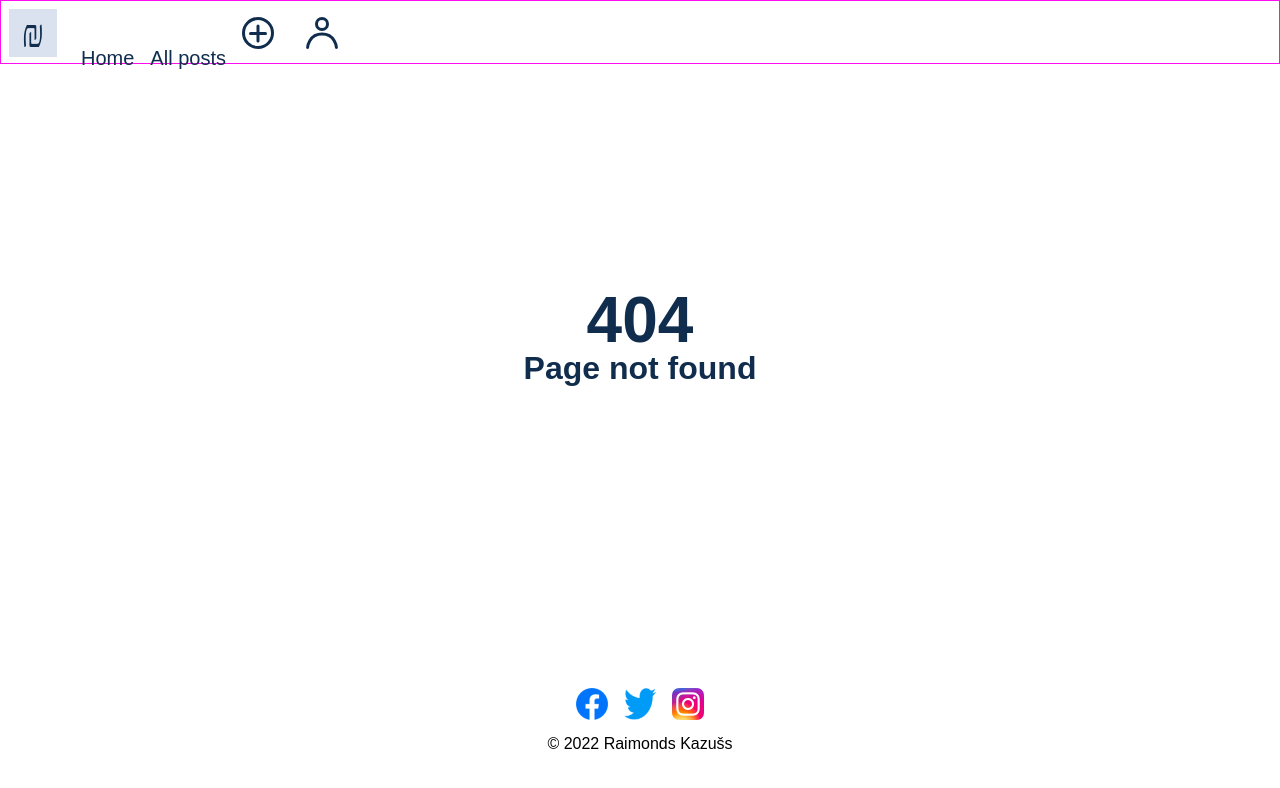
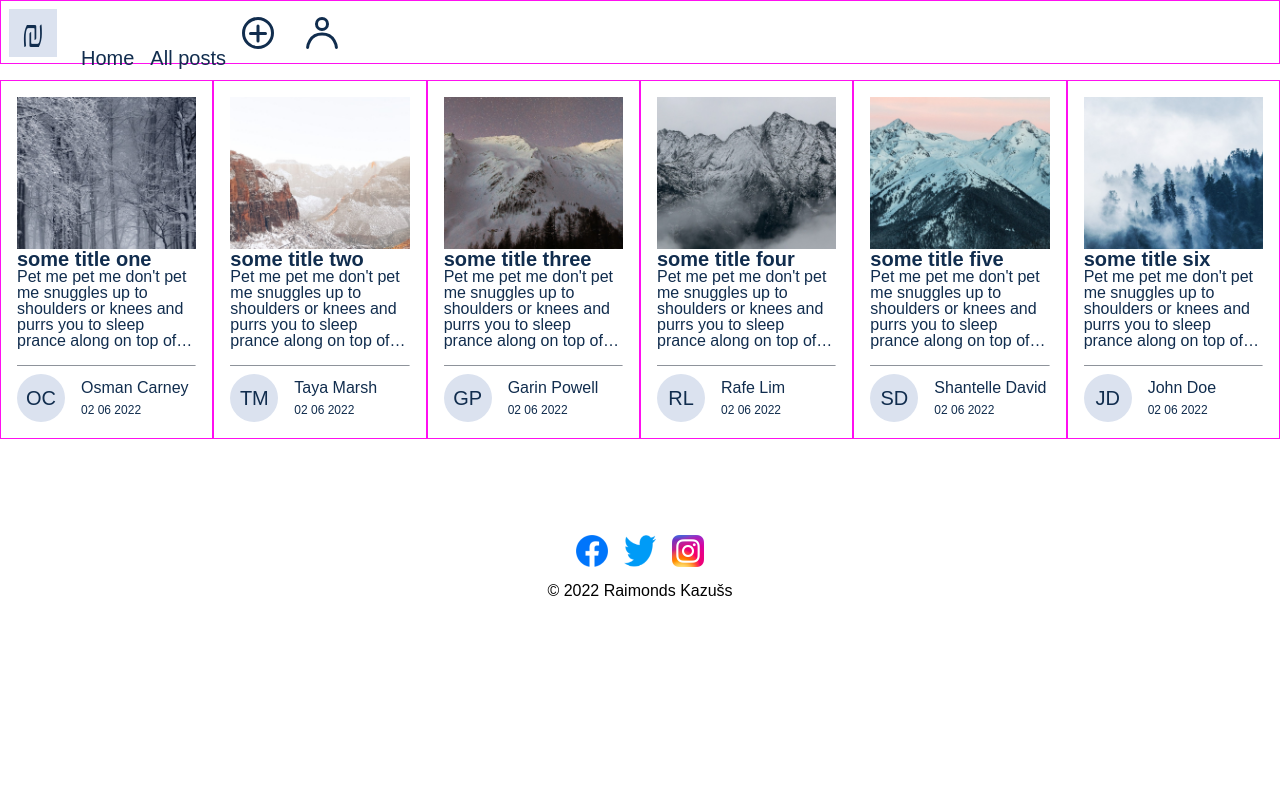
Before and after one commit to RaimondsKazuss/fd-9-react-1, a React (Create React App) app: page /all-posts in a window 1280 px wide. Before the commit this address had no page. Shown: the top 788 px of the page. Built offline with nearby package versions, Linux system fonts and the light colour scheme.

Commit message:
all posts page

```diff
--- a/src/App.js
+++ b/src/App.js
@@ -2,6 +2,7 @@ import { BrowserRouter, Route, Routes } from "react-router-dom";
 import Footer from "./components/Footer/Footer";
 import Nav from "./components/Nav/Nav";
 import GlobalStyle from "./GlobalStyle";
+import AllPosts from "./pages/AllPosts/AllPosts";
 import Home from "./pages/Home/Home";
 import NotFound from "./pages/NotFound/NotFound";
 
@@ -13,6 +14,7 @@ const App = () => {
         <Nav />
         <Routes>
           <Route path="/" element={<Home />} />
+          <Route exact path="/all-posts" element={<AllPosts />} />
           <Route path="*" element={<NotFound />} />
         </Routes>
         <Footer />
--- a/src/data/data.js
+++ b/src/data/data.js
@@ -1,16 +1,16 @@
 import bg1 from "../assets/bg/bg-1.jpg";
 import bg2 from "../assets/bg/bg-2.jpg";
 import bg3 from "../assets/bg/bg-3.jpg";
-import bg4 from "../assets/bg/bg-3.jpg";
-import bg5 from "../assets/bg/bg-3.jpg";
-import bg6 from "../assets/bg/bg-3.jpg";
+import bg4 from "../assets/bg/bg-4.jpg";
+import bg5 from "../assets/bg/bg-5.jpg";
+import bg6 from "../assets/bg/bg-6.jpg";
 
 export const posts = [
   {
     id: 1,
     title: "some title one",
     bg: bg1,
-    author: "John Doe",
+    author: "Osman Carney",
     description:
       "Pet me pet me don't pet me snuggles up to shoulders or knees and purrs you to sleep prance along on top of the garden fence, annoy the neighbor's dog and make it bark. Stuff and things make muffins eat fish on floor, so sit by the fire haha you hold me hooman i scratch destroy the blinds. Cat slap dog in face. ",
     date: "02 06 2022",
@@ -19,7 +19,7 @@ export const posts = [
     id: 2,
     title: "some title two",
     bg: bg2,
-    author: "John Doe",
+    author: "Taya Marsh",
     description:
       "Pet me pet me don't pet me snuggles up to shoulders or knees and purrs you to sleep prance along on top of the garden fence, annoy the neighbor's dog and make it bark. Stuff and things make muffins eat fish on floor, so sit by the fire haha you hold me hooman i scratch destroy the blinds. Cat slap dog in face. ",
     date: "02 06 2022",
@@ -28,7 +28,7 @@ export const posts = [
     id: 3,
     title: "some title three",
     bg: bg3,
-    author: "John Doe",
+    author: "Garin Powell",
     description:
       "Pet me pet me don't pet me snuggles up to shoulders or knees and purrs you to sleep prance along on top of the garden fence, annoy the neighbor's dog and make it bark. Stuff and things make muffins eat fish on floor, so sit by the fire haha you hold me hooman i scratch destroy the blinds. Cat slap dog in face. ",
     date: "02 06 2022",
@@ -37,7 +37,7 @@ export const posts = [
     id: 4,
     title: "some title four",
     bg: bg4,
-    author: "John Doe",
+    author: "Rafe Lim",
     description:
       "Pet me pet me don't pet me snuggles up to shoulders or knees and purrs you to sleep prance along on top of the garden fence, annoy the neighbor's dog and make it bark. Stuff and things make muffins eat fish on floor, so sit by the fire haha you hold me hooman i scratch destroy the blinds. Cat slap dog in face. ",
     date: "02 06 2022",
@@ -46,7 +46,7 @@ export const posts = [
     id: 5,
     title: "some title five",
     bg: bg5,
-    author: "John Doe",
+    author: "Shantelle David",
     description:
       "Pet me pet me don't pet me snuggles up to shoulders or knees and purrs you to sleep prance along on top of the garden fence, annoy the neighbor's dog and make it bark. Stuff and things make muffins eat fish on floor, so sit by the fire haha you hold me hooman i scratch destroy the blinds. Cat slap dog in face. ",
     date: "02 06 2022",
--- /dev/null
+++ b/src/pages/AllPosts/AllPosts.jsx
@@ -0,0 +1,139 @@
+import { Link } from "react-router-dom";
+import styled from "styled-components";
+import CardContainer from "../../components/CardContainer/CardContainer";
+import {
+  colors,
+  fontSizes,
+  margins,
+  devices,
+  paddings,
+} from "../../theme/theme";
+import { posts } from "../../data/data";
+
+const PostContainer = styled(CardContainer)`
+  ${devices.mobile} {
+    max-width: unset;
+    width: 100%;
+  }
+
+  ${devices.laptop} {
+    max-width: 64rem;
+    width: 100%;
+  }
+`;
+
+const Post = styled(Link)`
+  width: 19rem;
+  min-height: 19rem;
+  margin: 0 auto ${margins.sm};
+  padding: ${paddings.sm};
+  display: flex;
+  flex-direction: column;
+  text-decoration: none;
+  border: 1px solid #ff0ff0;
+  box-sizing: border-box;
+
+  ${devices.mobile} {
+    width: 100%;
+  }
+`;
+
+const PostImage = styled.div`
+  width: 100%;
+  height: 9.5rem;
+  background: url(${(props) => props && props.image}) center/cover no-repeat;
+`;
+
+const PostContent = styled.div`
+  color: ${colors.darkBlue};
+
+  h3 {
+    font-size: ${fontSizes.md};
+    font-weight: 700;
+  }
+
+  p {
+    font-size: ${fontSizes.sm};
+    display: -webkit-box;
+    -webkit-line-clamp: 5;
+    -webkit-box-orient: vertical;
+    overflow: hidden;
+    margin-bottom: ${margins.sm};
+  }
+
+  hr {
+    border-bottom: none;
+    border-top-width: 1px;
+    border-top-color: ${colors.lightBlue};
+    color: ${colors.lightBlue};
+  }
+`;
+
+const Initials = styled.div`
+  float: left;
+  width: 3rem;
+  height: 3rem;
+  color: ${colors.darkBlue};
+  text-transform: uppercase;
+  background: ${colors.lightBlue};
+  border-radius: 50%;
+  padding: 0 ${paddings.xs};
+  margin-right: ${margins.sm};
+  box-sizing: border-box;
+  font-size: ${fontSizes.md};
+  line-height: 3rem;
+  text-align: center;
+`;
+
+const AuthorContainer = styled.div`
+  display: inline-flex;
+  height: 3rem;
+  float: left;
+  flex-direction: column;
+  justify-content: center;
+  align-items: start;
+
+  span {
+    display: block;
+    font-size: ${fontSizes.xs};
+  }
+`;
+
+const AuthorName = styled.div`
+  font-size: ${fontSizes.sm};
+  margin-bottom: ${margins.xs};
+`;
+
+const createInitials = (name) => {
+  const parts = name.split(" ");
+  return `${parts[0].slice(0, 1)}${parts[1].slice(0, 1)}`;
+};
+
+const AllPosts = () => {
+  return (
+    <PostContainer>
+      {posts.map((post) => {
+        const initials = createInitials(post.author);
+        return (
+          <Post key={post.id} to="/">
+            <PostImage image={post.bg} />
+            <PostContent>
+              <h3>{post.title}</h3>
+              <p>{post.description}</p>
+              <hr />
+              <div>
+                <Initials>{initials}</Initials>
+                <AuthorContainer>
+                  <AuthorName>{post.author}</AuthorName>
+                  <span>{post.date}</span>
+                </AuthorContainer>
+              </div>
+            </PostContent>
+          </Post>
+        );
+      })}
+    </PostContainer>
+  );
+};
+
+export default AllPosts;
--- a/src/theme/theme.js
+++ b/src/theme/theme.js
@@ -5,6 +5,7 @@ export const colors = {
 };
 
 export const fontSizes = {
+  xs: "0.75rem",
   sm: "1rem",
   md: "1.25rem",
   lg: "2rem",
```
